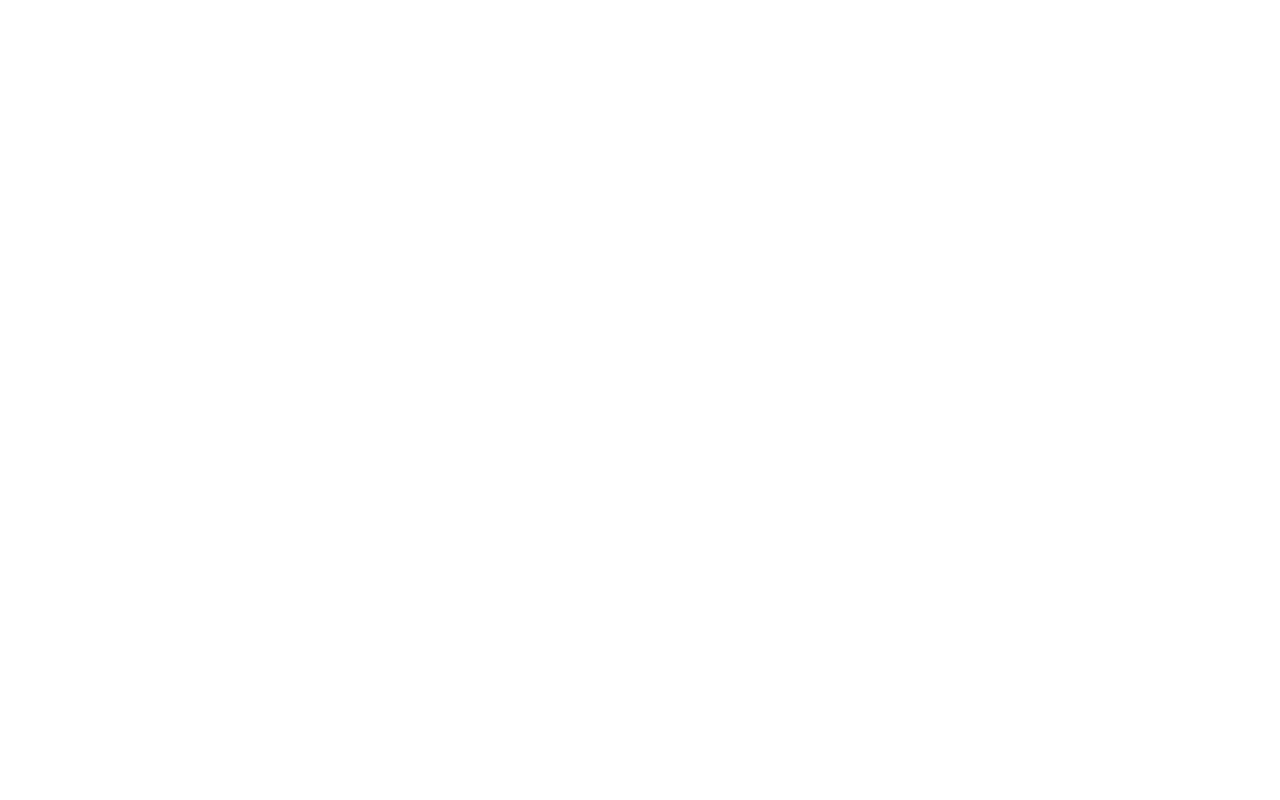
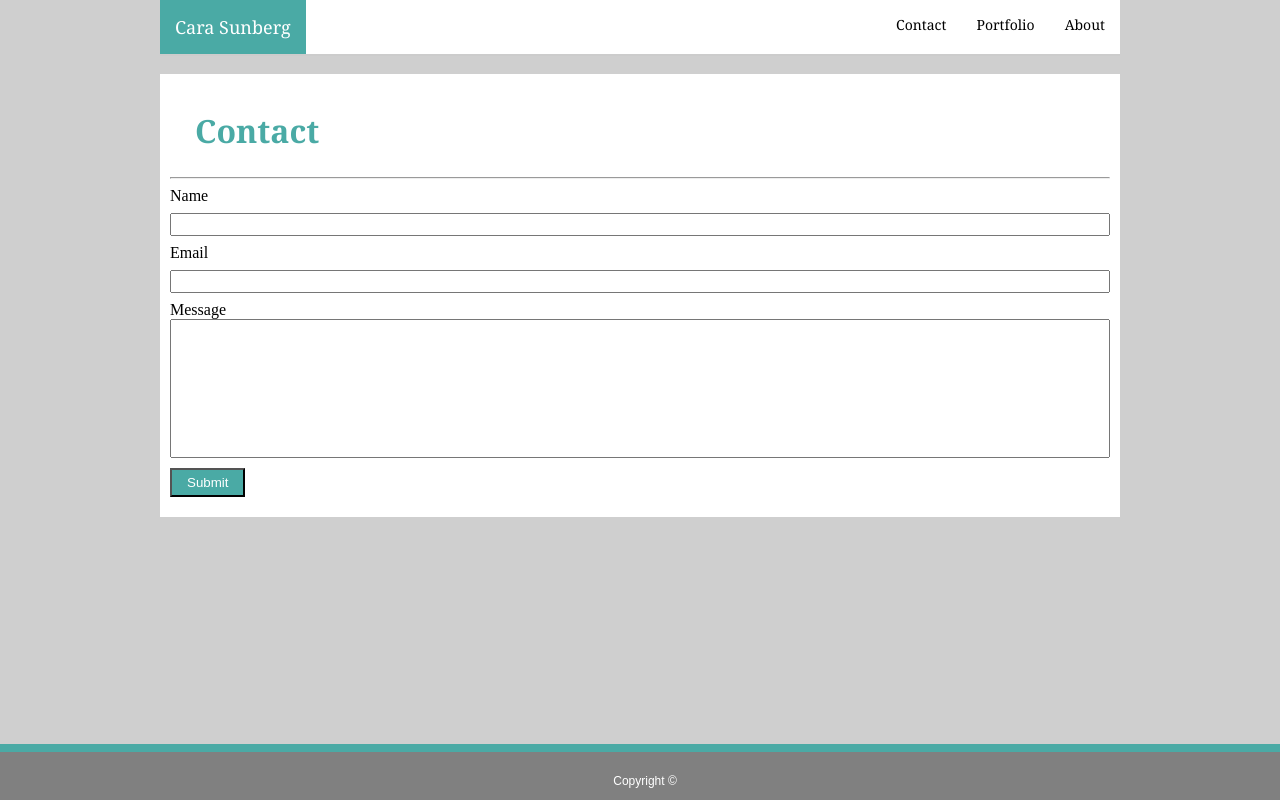
Before and after one commit to cstkpk/Basic-Portfolio, a plain HTML site: page contact.html in a window 1280 px wide. Drawn offline with Linux system fonts and the light colour scheme.

Commit message:
Added contact page and fixed some css formatting in index page

```diff
--- a/Assets/css/style.css
+++ b/Assets/css/style.css
@@ -5,16 +5,16 @@ body {
    background-color: rgb(207, 207, 207);
 }
 
-/* Add background color to the navigation bar */
+/* Format the navigation bar */
 .topnav {
     background-color: white;
-    border-color: #cccccc;
+    border-bottom: 2px solid #cccccc; /* This is just adding space as a border, not a line? */
     overflow: hidden;
 }
 
 /* Style the links inside the navigation bar */
 .topnav a {
-    float: left;
+    float: right; /* This reverses the order of the links */
     color: black;
     text-align: center;
     padding: 15px;
@@ -39,6 +39,7 @@ body {
     color: white;
     text-align: center;
     font-size: 18px;
+    float: left;
 }
 
 /* Style the main content container */
@@ -51,6 +52,7 @@ body {
 h1 {
     color: #4aaaa5;
     font-family: "Georgia", Times, Times New Roman, serif;
+    margin: 25px;
 }
 
 /* Image formatting */
@@ -61,6 +63,43 @@ img {
     margin: 5px 10px 5px 5px;
 }
 
+/* Style p text */
 p {
     font-family: "Arial", "Helvetica Neue", sans-serif;
 }
+
+/* Style the form text boxes */
+.input-text {
+    width: 100%;
+    padding: 2px;
+    box-sizing: border-box;
+    margin: 8px 0px;
+}
+
+#input-message {
+    width: 100%;
+    padding: 60px;
+    box-sizing: border-box;
+}
+
+#input-submit {
+    background-color: #4aaaa5;
+    color: white;
+    padding: 5px 15px;
+    margin: 10px 0px;
+    display: block;
+}
+
+/* Style footer */
+.footer {
+    color: white;
+    text-align: center;
+    background-color: grey;
+    font-size: 12px;
+    position: fixed;
+    left: 0;
+    bottom: 0;
+    width: 100%;
+    border-top: 8px solid #4aaaa5;
+    padding: 10px 5px 0px 5px;
+}
--- a/contact.html
+++ b/contact.html
@@ -0,0 +1,44 @@
+<!DOCTYPE html>
+<html lang="en-us">
+
+<head>
+    <meta charset="UTF-8">
+    <title>My Portfolio</title>
+    <link rel="stylesheet" href="Assets/css/style.css">
+</head>
+
+<body>
+
+    <div class="topnav">
+            <a id="logo">Cara Sunberg</a>
+            <a href="index.html">About</a>
+            <a href="portfolio.html">Portfolio</a>
+            <a href="contact.html">Contact</a>
+    </div><br>
+
+    <div class="main-content">
+        <h1>Contact</h1>
+        <hr>
+
+        <form>
+            Name<br>
+            <input class="input-text" type="text" name="fullname">
+            <br>
+            Email<br>
+            <input class="input-text" type="text" name="email">
+            <br>
+            Message<br>
+            <input id="input-message" class="form-text" type="text" name="message">
+
+            <input id="input-submit" type="submit" value="Submit">
+        </form>
+
+
+
+    </div>
+
+    <div class="footer">
+        <p>Copyright ©</p>
+    </div>
+
+</body>
```
Also changed, not shown: index.html (+4 -4 lines).
